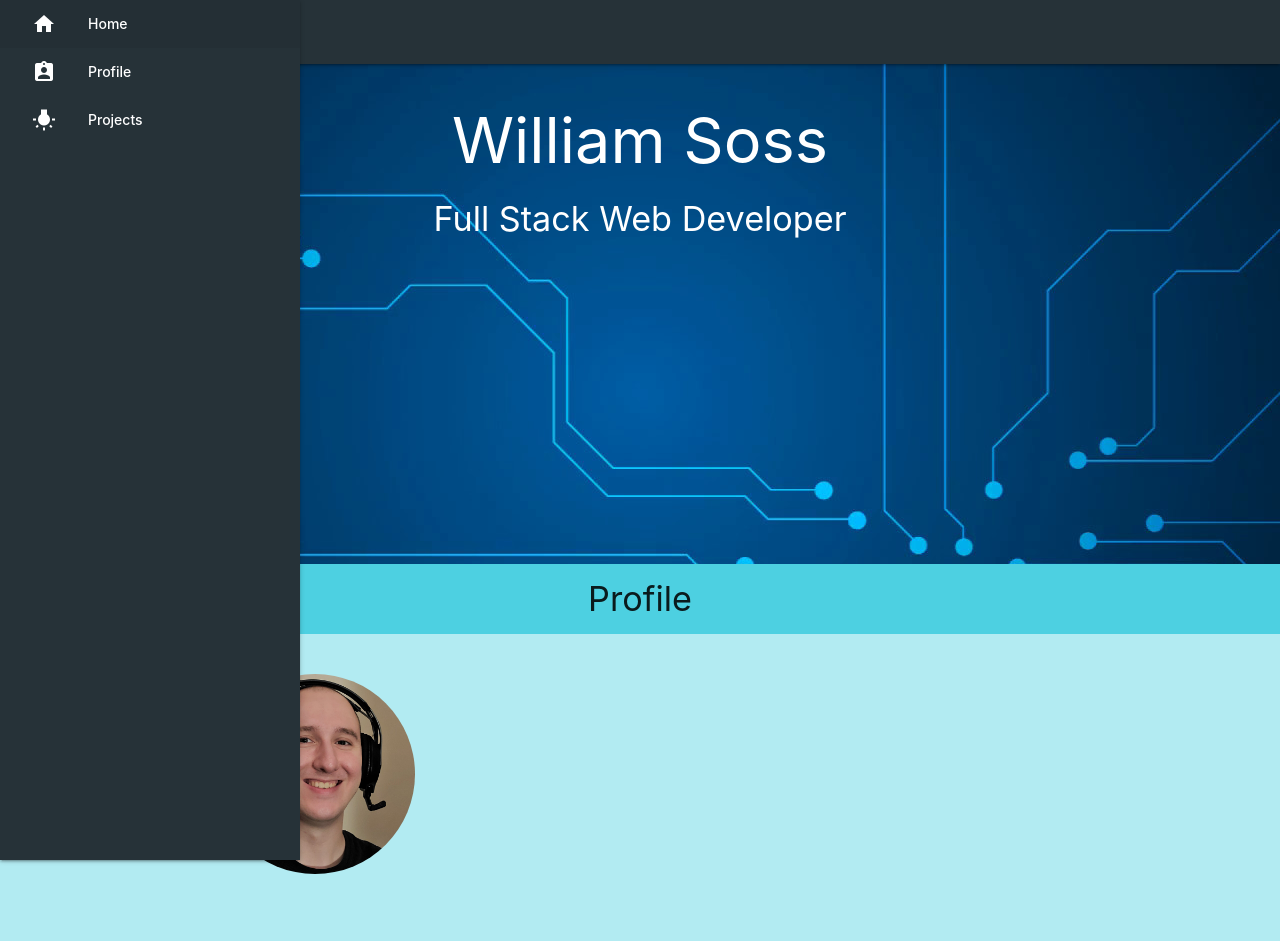
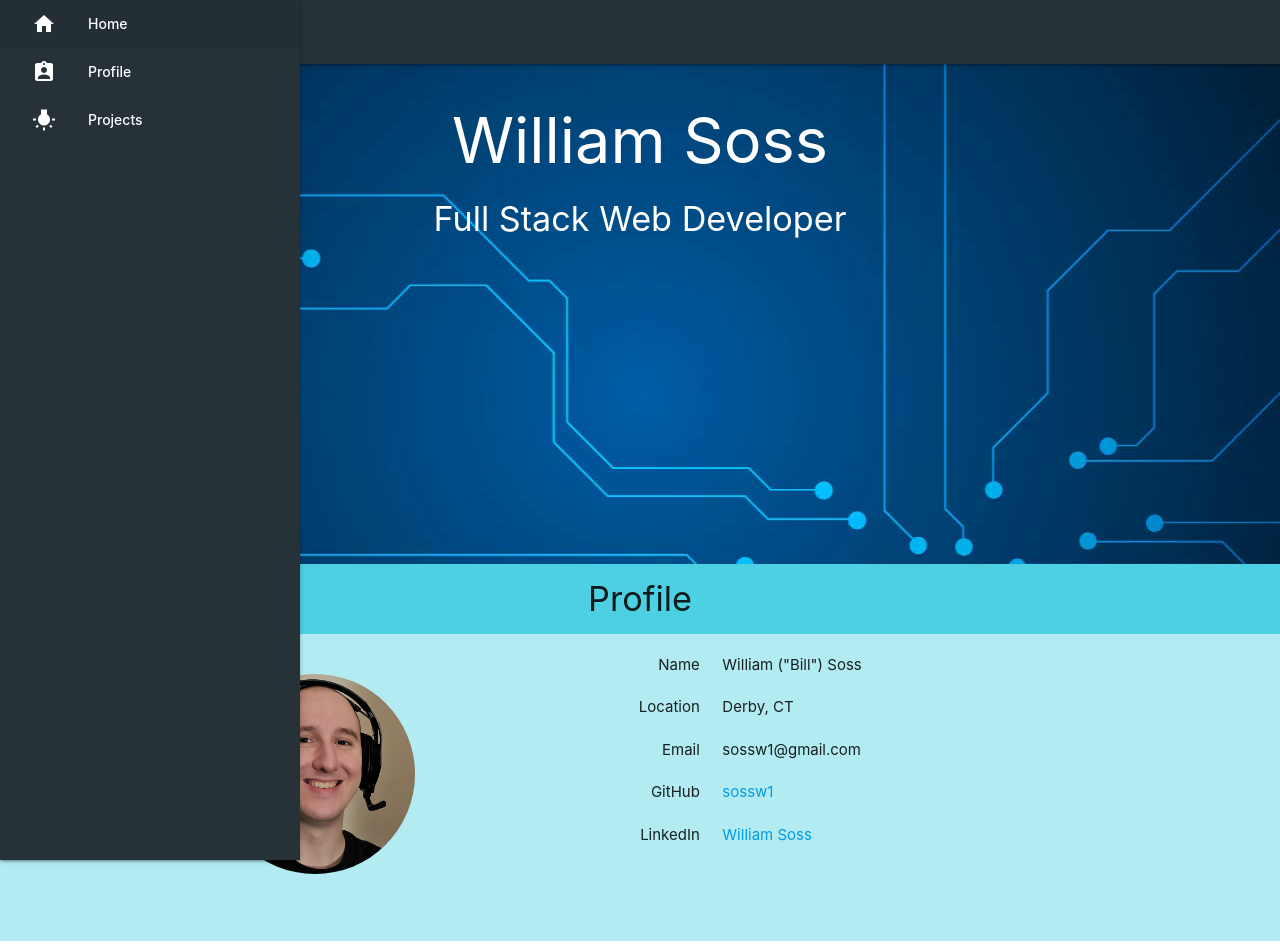
Before and after one commit to sossw1/React-Portfolio, a React (Create React App) app: page / in a window 1280 px wide. Shown: the top 952 px of the page. Built offline with nearby package versions, Linux system fonts and the light colour scheme.

Commit message:
Added profile info component

```diff
--- a/src/App.js
+++ b/src/App.js
@@ -8,6 +8,7 @@ import Header from './components/Header';
 import Section from './components/Section';
 import Row from './components/Row';
 import ProfilePicture from './components/ProfilePicture';
+import ProfileInfo from './components/ProfileInfo';
 
 class App extends Component {
   componentDidMount() {
@@ -23,7 +24,7 @@ class App extends Component {
         <Section id='profile' title='Profile' color='cyan'>
           <Row>
             <ProfilePicture />
-
+            <ProfileInfo />
           </Row>
         </Section>
         {/* <Section id='experience' title='Experience' color='teal'>
--- /dev/null
+++ b/src/components/ProfileInfo.js
@@ -0,0 +1,38 @@
+import React from 'react';
+
+function ProfileInfo() {
+  return (
+    <div class="col s8">
+      <div class="row">
+        <div class="col s4 right-align">Name</div>
+        <div class="col s8">William ("Bill") Soss</div>
+      </div>
+      <div class="row">
+        <div class="col s4 right-align">Location</div>
+        <div class="col s8">Derby, CT</div>
+      </div>
+      <div class="row">
+        <div class="col s4 right-align">Email</div>
+        <div class="col s8">sossw1@gmail.com</div>
+      </div>
+      <div class="row">
+        <div class="col s4 right-align">GitHub</div>
+        <div class="col s8">
+          <a href="https://github.com/sossw1" target="_blank" rel="noreferrer">
+            sossw1
+          </a>
+        </div>
+      </div>
+      <div class="row">
+        <div class="col s4 right-align">LinkedIn</div>
+        <div class="col s8">
+          <a href="https://www.linkedin.com/in/william-soss/" target="_blank" rel="noreferrer">
+            William Soss
+          </a>
+        </div>
+      </div>
+    </div>
+  );
+}
+
+export default ProfileInfo;
```
